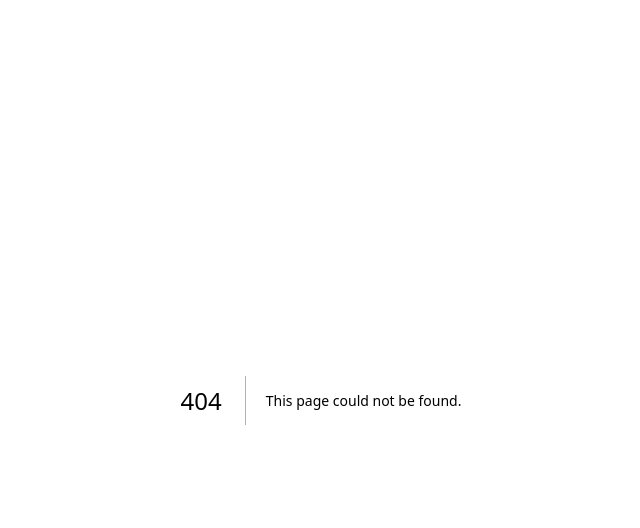
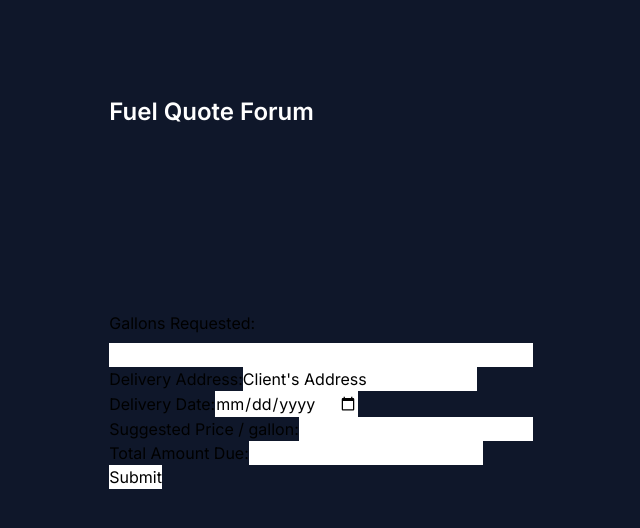
Before and after one commit to alimvasaya/FuelQuotePredictor-T6, a Next.js app: page /components/Forum in a window 1280 px wide. Before the commit this address had no page. Shown: the top 528 px of the page, without its empty margins (319-959 px from the left). Built offline with nearby package versions, Linux system fonts and the light colour scheme.

Commit message:
Adding Form component

```diff
--- a/src/app/components/Form.tsx
+++ /dev/null
@@ -1,35 +0,0 @@
-// pages/forum.tsx
-"use client";
-import React, { useState } from "react";
-
-export default function Form() {
-  const [posts, setPosts] = useState<string[]>([]);
-  const [newPost, setNewPost] = useState<string>("");
-
-  const handleAddPost = () => {
-    if (newPost.trim() !== "") {
-      setPosts([...posts, newPost]);
-      setNewPost("");
-    }
-  };
-
-  return (
-    <div>
-      <h1>Forum</h1>
-      <div>
-        <input
-          type="text"
-          placeholder="Enter your post..."
-          value={newPost}
-          onChange={(e) => setNewPost(e.target.value)}
-        />
-        <button onClick={handleAddPost}>Add Post</button>
-      </div>
-      <div>
-        {posts.map((post, index) => (
-          <div key={index}>{post}</div>
-        ))}
-      </div>
-    </div>
-  );
-}
--- /dev/null
+++ b/src/app/components/Forum/page.tsx
@@ -0,0 +1,90 @@
+// pages/forum.tsx
+"use client";
+import React, {useState } from "react";
+
+export default function Form() {
+  const [gallonsRequested, setGallonsRequested] = useState("");
+  const [deliveryDate, setDeliveryDate] = useState("");
+  const [suggestedPrice, setSuggestedPrice] = useState("");
+  const [totalAmountDue, setTotalAmountDue] = useState("");
+
+  const handleGallonsChange = (e: { target: { value: React.SetStateAction<string>; }; }) => {
+    setGallonsRequested(e.target.value);
+  };
+
+  const handleDeliveryDateChange = (e: { target: { value: React.SetStateAction<string>; }; }) => {
+    setDeliveryDate(e.target.value);
+  };
+
+  // You can fetch the suggested price from your Pricing Module here and set it using setSuggestedPrice.
+
+  const calculateTotalAmountDue = () => {
+    const gallons = parseFloat(gallonsRequested);
+    const price = parseFloat(suggestedPrice);
+    if (!isNaN(gallons) && !isNaN(price)) {
+      setTotalAmountDue((gallons * price).toFixed(2));
+    } else {
+      setTotalAmountDue("");
+    }
+  };
+
+  const handleSubmit = (e: { preventDefault: () => void; }) => {
+    e.preventDefault();
+    // You can handle the form submission here, e.g., sending data to the server.
+  };
+
+  return (
+    <section className="relative mx-auto flex h-screen max-w-7xl flex-col items-center justify-evenly px-10">
+    <div>
+      <h1  className="opacity-1 absolute top-24 z-10 -ml-[0px] flex flex-col transition-all duration-700
+        ease-in-out text-2xl font-semibold text-white">Fuel Quote Forum</h1>
+      <form onSubmit={handleSubmit}>
+        <div className="flex flex-col space-y-2" >
+          <label>Gallons Requested:</label>
+          <input
+            type="number"
+            value={gallonsRequested}
+            onChange={handleGallonsChange}
+            required
+          />
+        </div>
+        <div>
+          <label>Delivery Address:</label>
+          <input
+            type="text"
+            value="Client's Address" // This should come from the client profile
+            readOnly
+          />
+        </div>
+        <div>
+          <label>Delivery Date:</label>
+          <input
+            type="date"
+            value={deliveryDate}
+            onChange={handleDeliveryDateChange}
+          />
+        </div>
+        <div>
+          <label>Suggested Price / gallon:</label>
+          <input
+            type="number"
+            value={suggestedPrice}
+            readOnly
+          />
+        </div>
+        <div>
+          <label>Total Amount Due:</label>
+          <input
+            type="number"
+            value={totalAmountDue}
+            readOnly
+          />
+        </div>
+        <button type="submit" style={{ backgroundColor: "White" }}>
+          Submit
+        </button>
+      </form>
+    </div>
+    </section>
+  );
+}
--- a/src/app/page.tsx
+++ b/src/app/page.tsx
@@ -1,21 +1,15 @@
+import Form from "./components/Forum/page";
 import Header from "./components/Header";
 import Hero from "./components/Hero";
+import Link from "next/link";
 
 export default function Home() {
   return (
     <div>
       <Header />
-      {/* <Hero /> */}
-      {/* <Profile /> */}
-      <QuoteForm />
+      {<Hero /> }
+      {/* <Profile />*/}
+      <Link href="components#Forum"></Link>
     </div>
   );
 }
-
-export function Forum() {
-  return (
-    <div>
-      <Form />
-    </div>
-  );
-}
```
